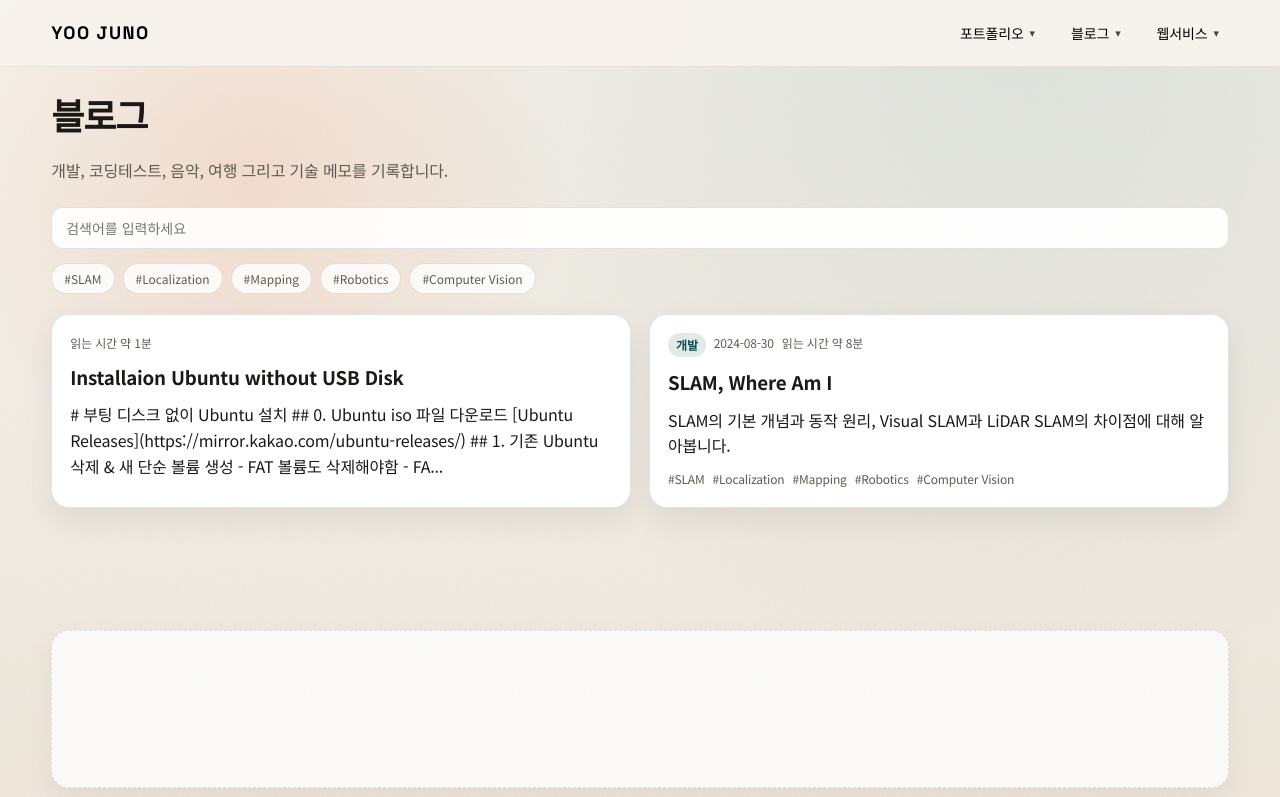
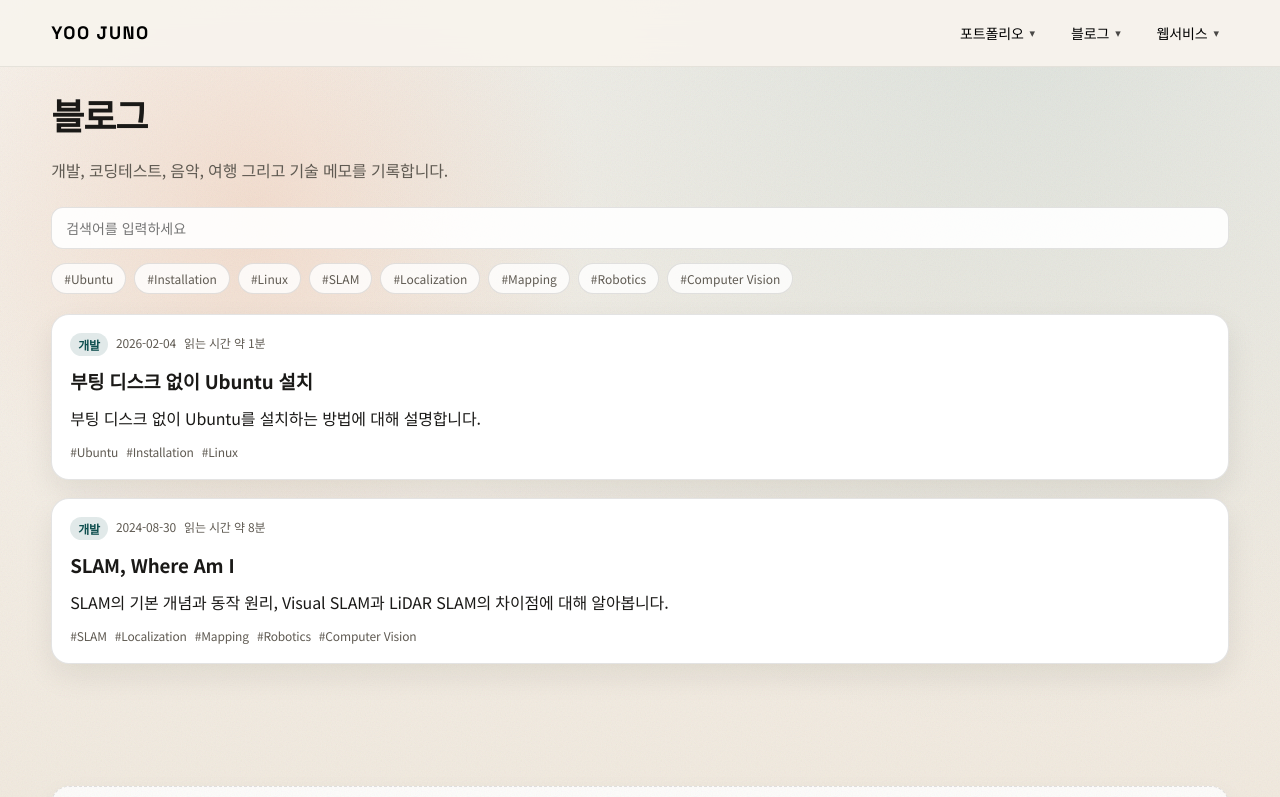
Before and after one commit to YooJuno/YooJuno.github.io, a React (Vite) app: page /blog in a window 1280 px wide. Shown: the top 797 px of the page. Built offline with nearby package versions, Linux system fonts and the light colour scheme.

Commit message:
글 목록 열마다 하나씩 나오게끔 보이게 하기

```diff
--- a/src/content/blog/Installaion Ubuntu without USB Disk.md
+++ b/src/content/blog/Installaion Ubuntu without USB Disk.md
@@ -1,3 +1,14 @@
+---
+title: "부팅 디스크 없이 Ubuntu 설치"
+date: "2026-02-04"
+category: "개발"
+tags:
+    - Ubuntu
+    - Installation
+    - Linux
+
+summary: "부팅 디스크 없이 Ubuntu를 설치하는 방법에 대해 설명합니다."
+---
 # 부팅 디스크 없이 Ubuntu 설치
 
 ## 0. Ubuntu iso 파일 다운로드
--- a/src/index.css
+++ b/src/index.css
@@ -1280,6 +1280,10 @@ summary:focus-visible {
   gap: 18px;
 }
 
+.blog-grid.single {
+  grid-template-columns: 1fr;
+}
+
 .post-card {
   background: var(--card);
   border-radius: var(--radius);
--- a/src/pages/blog/Blog.jsx
+++ b/src/pages/blog/Blog.jsx
@@ -72,7 +72,7 @@ function Blog() {
           ))}
         </div>
 
-        <div className="blog-grid blog-list">
+        <div className="blog-grid blog-list single">
           {filtered.length === 0 && (
             <div className="empty">
               {activeCategory
```
